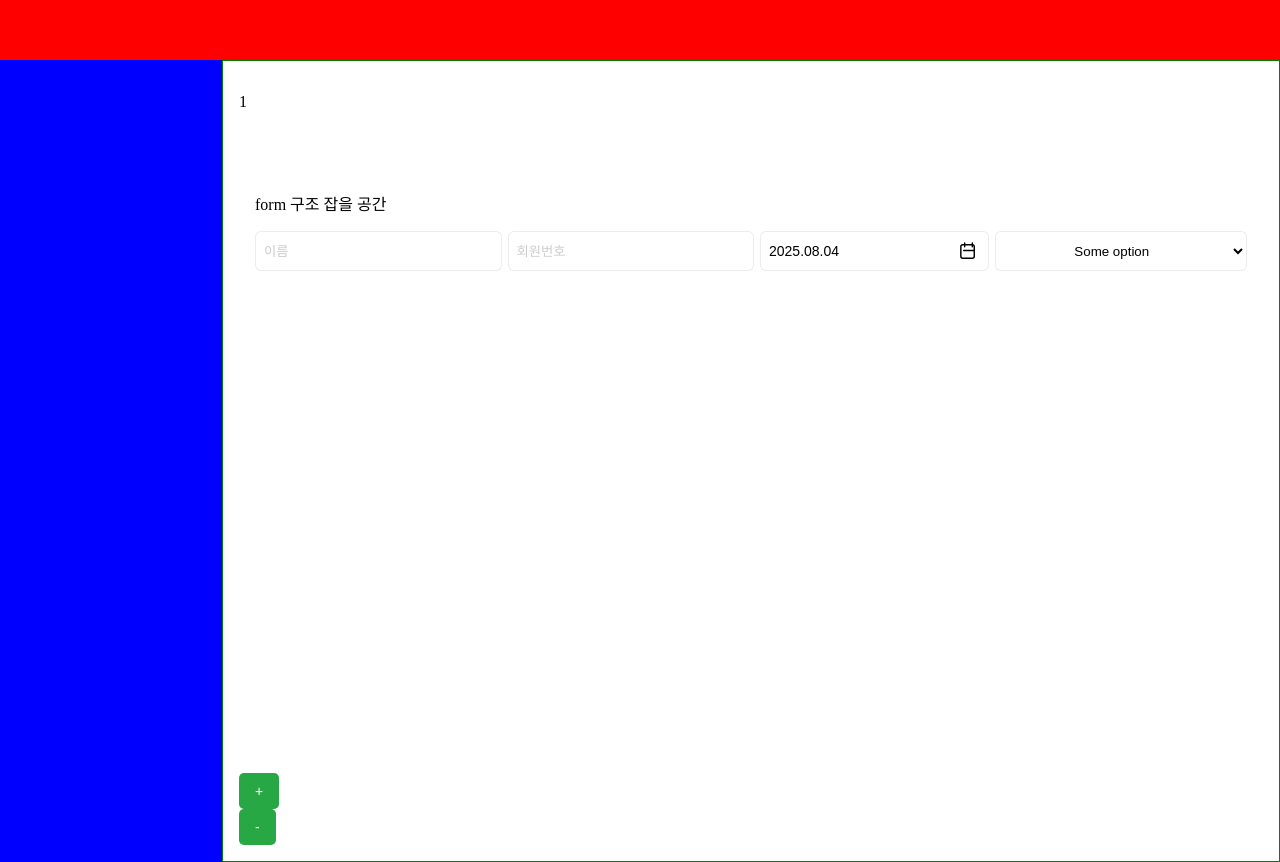
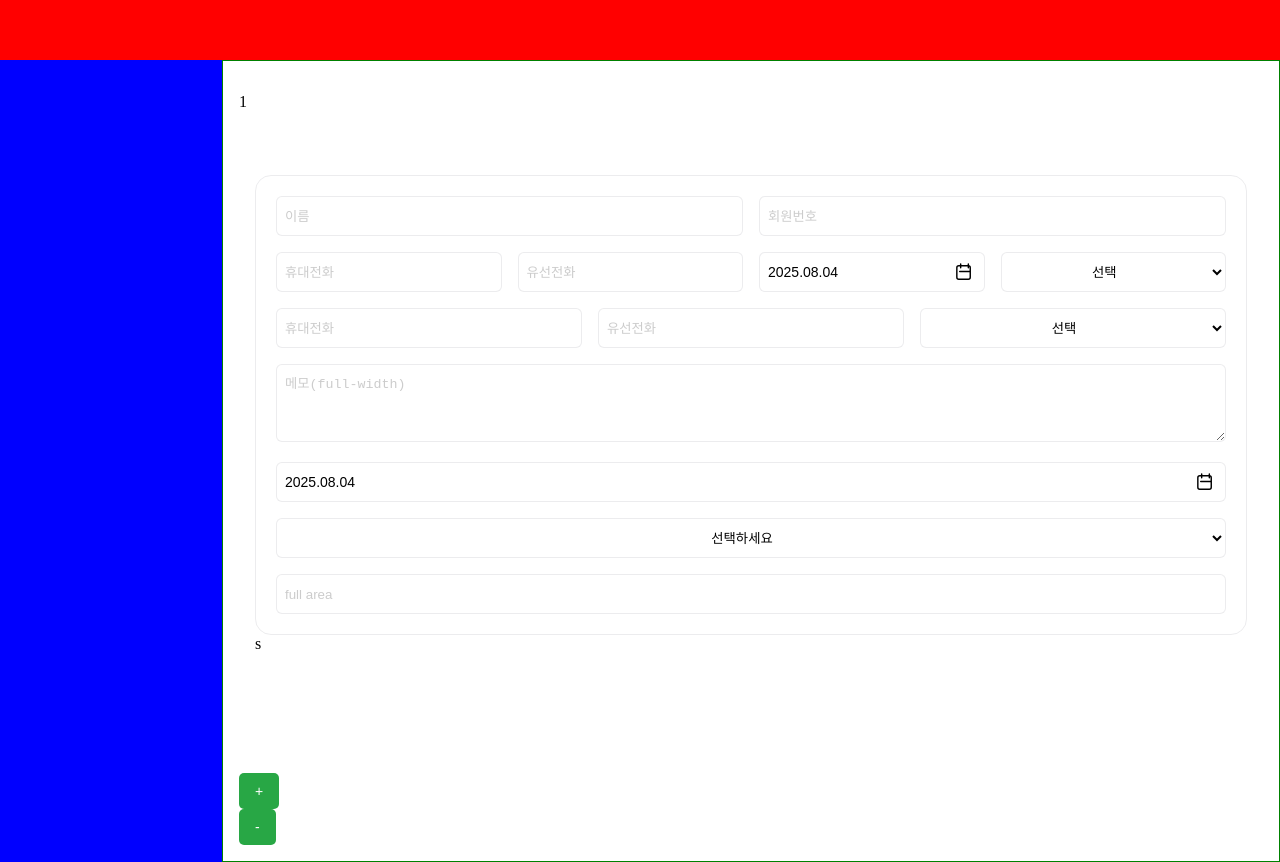
Before and after one commit to DDD-HF/frontend, a React app: page / in a window 1280 px wide. Built offline with nearby package versions, Linux system fonts and the light colour scheme; the HTML template or start-up script is replaced by a standard one.

Commit message:
form component-form row

```diff
--- a/src/pages/FormTestPage/FormTestPage.module.scss
+++ b/src/pages/FormTestPage/FormTestPage.module.scss
@@ -20,10 +20,59 @@ $BG_COLOR8: #1e1e1e;
 *::after {
   box-sizing: border-box;
 }
+/* input form 초기화 or 초기 스타일링 */
+input,
+select,
+.datePicker,
+.formInput,
+.customDatepicker,
+.selectBox {
+  width: 100%;
+  padding: 0 8px;
+  height: 40px;
+  box-sizing: border-box;
+  color: $BLACK;
+  background-color: $BG_COLOR1;
+  border: 1px solid $GRAY3;
+  border-radius: 6px;
+  box-sizing: border-box;
+  &::placeholder {
+    color: $GRAY6;
+  }
+  &:focus {
+    border: 1px solid $PRIMARY;
+    // outline-color: $PRIMARY;
+  }
+  &:focus-visible {
+    // outline-color: $PRIMARY;
+    outline: none;
+  }
+}
+.textarea {
+  width: 100%;
+  padding: 8px;
+  height: auto;
+  box-sizing: border-box;
+  color: $BLACK;
+  background-color: $BG_COLOR1;
+  border: 1px solid $GRAY3;
+  border-radius: 6px;
+  &::placeholder {
+    color: $GRAY6;
+  }
+  &:focus {
+    border: 1px solid $PRIMARY;
+    // outline-color: $PRIMARY;
+  }
+  &:focus-visible {
+    // outline-color: $PRIMARY;
+    outline: none;
+  }
+}
 /* react-datepicker 초기화 */
-
+:global {
   .react-datepicker-wrapper {
-  width: 100% !important;
+    width: 100%;
     /*datePicker 전체 */
     .react-datepicker__input-container {
       /* icon 위치 */
@@ -46,70 +95,55 @@ $BG_COLOR8: #1e1e1e;
         padding: 0 !important;
       }
     }
-}
-//inpit
-.datePicker,
-.formInput,
-.customDatepicker,
     .selectBox {
-  padding: 0 8px;
-  height: 40px;
-  box-sizing: border-box;
-  color: $BLACK;
-  background-color: $BG_COLOR1;
-  border: 1px solid $GRAY3;
-  border-radius: 6px;
-  box-sizing: border-box;
-  &::placeholder {
-    color: $GRAY6;
-  }
-  &:focus,
-  &:focus-visible {
-    border: 1px solid $PRIMARY;
+      &.placeholder {
+        color: $GRAY6 !important; // 플레이스홀더일 때
       }
     }
-.formInput {
-  /* input 공통*/
   }
-.formField {
-  display: flex;
-  width: 100%;
-  gap: 6px;
-  & > * {
-    flex: 1;
-    // flex: 1 1 0%;
-    box-sizing: border-box;
-  }
-  .react-datepicker-wrapper {
-    flex: 1 1 0% !important;
-    min-width: 0;
-    display: flex;
-  }
-  .customDatepicker {
-    width: 100%;
-    display: flex;
-    align-items: center;
-    box-sizing: border-box;
+
+  .react-datepicker {
+    font-family: "Pretendard";
+    border: 1px solid #ddd;
+    box-shadow: none;
   }
 }
+
+.width {
+  &--full {
+    width: 100% !important;
+  }
+}
+/* 테스트 */
+.container-inner {
+  padding: 20px;
+  border-radius: 16px;
+  &.border-box {
+    box-sizing: border-box;
+    border: 1px solid $GRAY3;
+  }
+}
+.formGrid {
+  display: flex;
+  flex-direction: column;
+  gap: 16px; // 각 줄 간 간격
+}
+
+/* //테스트 */
 .datePicker {
   width: 100%;
   display: flex;
   align-items: center;
-
   text-align: center;
   padding-right: 14px;
 }
-
 .customDatepicker {
   display: flex;
   align-items: center;
-  width: 100%;
+  width: 100% !important;
+  box-sizing: border-box;
   cursor: pointer;
   font-size: 0.875rem;
-  // &:hover {
-  //   border-color: #999;
-  // }
   input {
     flex: 1;
     border: none;
--- a/src/pages/FormTestPage/FormTestPage.tsx
+++ b/src/pages/FormTestPage/FormTestPage.tsx
@@ -2,9 +2,10 @@ import { useState, useMemo } from "react";
 import { PageTemplate } from "../../shared/ui";
 import DatePicker from "react-datepicker";
 import CustomDateInput from "./CustomDateInput";
+import { FormRow } from "../../shared/ui/FormRow/FormRow";
 
+import "react-datepicker/dist/react-datepicker.css";
 import styles from "./FormTestPage.module.scss";
-import "react-datepicker/dist/react-datepicker.css";
 import { styled } from "styled-components";
 
 const DefaultLayoutHeaderArea = styled.div`
@@ -20,8 +21,6 @@ import {
 
 /* **
   - 조건 및 진행 방향
-  1. 탭 진행은 하지 않음
-  2. 사진 부분 삭제
   3. 폼 레이아웃 잡기
   4. input(각 사용성에 맞는 ex.textfield)
   4-1. dropdown
@@ -62,36 +61,129 @@ const FormTestPage = () => {
       </PageTemplate.Header>
       <PageTemplate.Content>
         <div className="page-body use-gnb">
-          <p> form 구조 잡을 공간 </p>
+          <div className="container">
+            <div
+              className={`${styles["container-inner"]} ${styles["border-box"]}`}
+            >
               <div className={styles.formGrid}>
+                {/* 1줄에 2개 */}
+                <FormRow col={2}>
                   <div className={styles.formField}>
                     <input
                       type="text"
                       className={styles.formInput}
                       placeholder="이름"
                     />
+                  </div>
+                  <div className={styles.formField}>
+                    <input type="text" placeholder="회원번호" />
+                  </div>
+                </FormRow>
+                {/* 1줄에 4개 */}
+                <FormRow col={4}>
+                  <div className={styles.formField}>
                     <input
                       type="text"
                       className={styles.formInput}
-                placeholder="회원번호"
+                      placeholder="휴대전화"
                     />
-              {/* DatePicker 삽입 */}
+                  </div>
+                  <div className={styles.formField}>
+                    <input type="text" placeholder="유선전화" />
+                  </div>
+                  <div className={styles.formField}>
+                    <div className="width--full">
                       <DatePicker
                         selected={formData.joinDate}
                         onChange={handleDateChange}
                         dateFormat="yyyy.MM.dd"
                         maxDate={new Date()}
                         minDate={new Date("2000-01-01")}
-                customInput={<CustomDateInput placeholder="가입일 선택" />}
-                className="customDatepicke"
+                        customInput={
+                          <CustomDateInput placeholder="가입일 선택" />
+                        }
+                        className="customDatepicker"
                       />
-              <select className={styles.selectBox}>
+                    </div>
+                  </div>
+                  <div className={styles.formField}>
+                    <select className={styles.selectBox} defaultValue="">
+                      <option value="" disabled hidden>
+                        선택
+                      </option>
+                      <option value="cms">CMS</option>
+                      <option value="other">Other option</option>
+                    </select>
+                  </div>
+                </FormRow>
+                {/* 1줄에 4개 */}
+                <FormRow col={3}>
+                  <div className={styles.formField}>
+                    <input
+                      type="text"
+                      className={styles.formInput}
+                      placeholder="휴대전화"
+                    />
+                  </div>
+                  <div className={styles.formField}>
+                    <input type="text" placeholder="유선전화" />
+                  </div>
+                  <div className={styles.formField}>
+                    <select className={styles.selectBox} defaultValue="">
+                      <option value="" disabled hidden>
+                        선택
+                      </option>
+                      <option value="cms">CMS</option>
+                      <option value="other">Other option</option>
+                    </select>
+                  </div>
+                </FormRow>
+                {/* 1줄에 1개 (전체 넓이) */}
+                <FormRow col={1}>
+                  <div className={styles.formField}>
+                    <textarea
+                      className={styles.textarea}
+                      placeholder="메모(full-width)"
+                      rows={4}
+                    />
+                  </div>
+                </FormRow>
+                <FormRow col={1}>
+                  <div className="width--full">
+                    <DatePicker
+                      selected={formData.joinDate}
+                      onChange={handleDateChange}
+                      dateFormat="yyyy.MM.dd"
+                      maxDate={new Date()}
+                      minDate={new Date("2000-01-01")}
+                      customInput={
+                        <CustomDateInput placeholder="가입일 선택" />
+                      }
+                      className="customDatepicker"
+                    />
+                  </div>
+                </FormRow>
+                <FormRow col={1}>
+                  <div className={styles.formField}>
+                    <select className={styles.selectBox} defaultValue="">
+                      <option value="" disabled hidden className="placeholder">
+                        선택하세요
+                      </option>
                       <option value="someOption">Some option</option>
                       <option value="otherOption">Other option1 </option>
                       <option value="otherOption"> Other option2 </option>
                     </select>
                   </div>
+                </FormRow>
+                <FormRow col={1}>
+                  <div className={styles.formField}>
+                    <input type="text" placeholder="full area" />
                   </div>
+                </FormRow>
+              </div>
+            </div>
+          </div>
+          s
         </div>
       </PageTemplate.Content>
       <PageTemplate.Footer>
--- /dev/null
+++ b/src/shared/ui/FormRow/FormRow.module.scss
@@ -0,0 +1,36 @@
+.formRow {
+  display: grid;
+  gap: 16px;
+
+  &.col-1 {
+    grid-template-columns: repeat(1, 1fr);
+  }
+
+  &.col-2 {
+    grid-template-columns: repeat(2, 1fr);
+  }
+
+  &.col-3 {
+    grid-template-columns: repeat(3, 1fr);
+  }
+
+  &.col-4 {
+    grid-template-columns: repeat(4, 1fr);
+  }
+
+  @media (max-width: 768px) {
+    &.col-1,
+    &.col-2,
+    &.col-3,
+    &.col-4 {
+      grid-template-columns: 1fr;
+    }
+  }
+}
+
+.formField {
+  width: 100%;
+}
+// export const FormRow: React.FC<Props> = ({ col = 1, children }) => {
+//   return <div className={`${styles.formRow} ${styles[`col-${col}`]}`}>{children}</div>;
+// };
--- /dev/null
+++ b/src/shared/ui/FormRow/FormRow.tsx
@@ -0,0 +1,23 @@
+import React from "react";
+import styles from "./FormRow.module.scss";
+
+type Props = {
+  col?: number; // default 1
+  children: React.ReactNode;
+};
+
+// const FormRow = ({ col = 1, children }: Props) => {
+//   return (
+//     <div className={`${styles.formRow} ${styles[`col-${col}`]}`}>
+//       {children}
+//     </div>
+//   );
+// };
+// export default FormRow;
+export const FormRow: React.FC<Props> = ({ col = 1, children }) => {
+  return (
+    <div className={`${styles.formRow} ${styles[`col-${col}`]}`}>
+      {children}
+    </div>
+  );
+};
```
Lines whose indentation alone changed are shown as unchanged.
